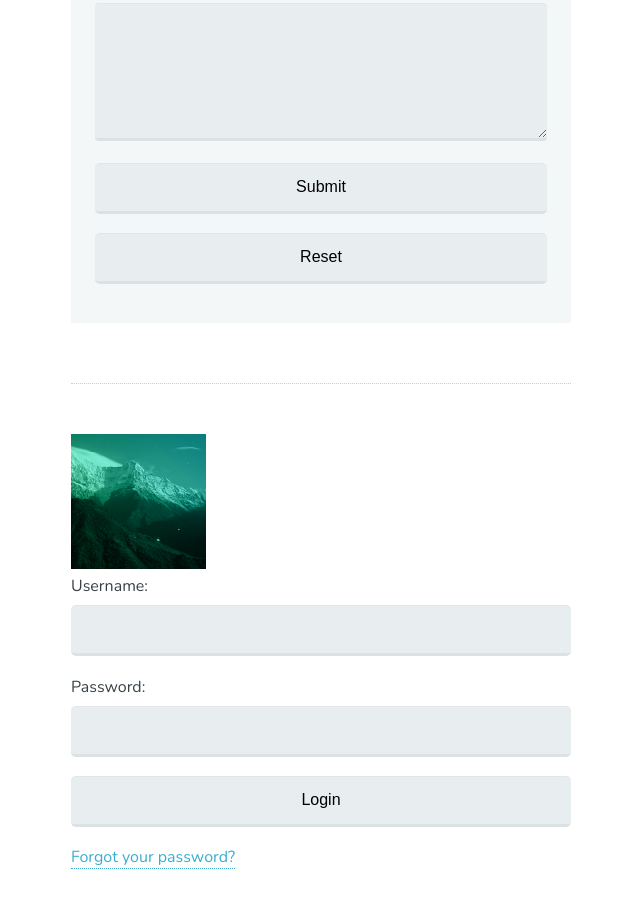
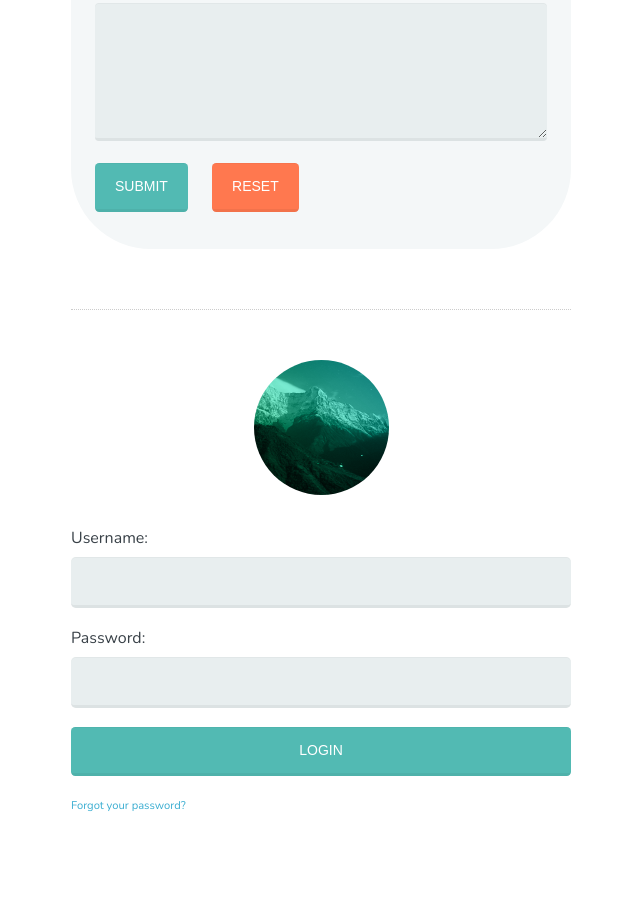
Before and after one commit to BabaSar/fsjs-Unit-3-CSS-Selectors-Course, a plain HTML site: page index.html in a window 1280 px wide. Shown: the part 368-1276 px from the top of the page, without its empty margins (319-959 px from the left). Drawn offline with nearby package versions, Linux system fonts and the light colour scheme.

Commit message:
finished
finished

```diff
--- a/css/selectors.css
+++ b/css/selectors.css
@@ -20,15 +20,80 @@ input[type="email"]{
     background: #fdfee6;
 }
 
-input[type="button"],
+
+
+
+a[target="_blank"]{
+    color: #39add1;
+    text-decoration: none; /* To remove any text decortion e.g underline, overline etc */
+    /* border-bottom: 1px dotted; */
+}
+
+/* DRY Classes ------------- */
+
+.br {
+    border-radius: 5em;
+}
+
+.avatar{
+    display: block;
+    margin: 0 auto 2em;
+}
+
+.rounded{
+    border-radius: 50%;
+}
+
+/* input[type="button"],
 input[type="reset"],
 input[type="submit"] {
     cursor: pointer;
-    /* Now the mouse icon turns into a little hand icon! Cute! */
+} */
+
+/* The above can also be written as: */
+
+.btn{
+    cursor: pointer;
+    font-size: .875em;
+    font-weight: 400;
+    color: white;
+    padding-left: 20px;
+    padding-right: 20px;
+    text-transform: uppercase;
 }
 
-a[target="_blank"]{
-    color: #39add1;
-    text-decoration: none; /* To remove the  outdated underline */
-    border-bottom: 1px dotted;
+/* hover psuedo class */
+.btn:hover{
+    opacity: .75;
 }
+
+.default {
+    background-color: #52bab3;
+}
+
+.error{
+    background-color: #ff784f;
+}
+
+/* If device is greater than or equal to, then do the following */
+@media (min-width: 769px){
+    .inln {
+        width: auto;
+        display: inline-block;
+    }
+
+    .btn + .btn {
+        margin-left: 20px;
+    }
+}
+
+/* Cominators -------------------- */
+
+form > a {
+    font-size: .7em;
+}
+
+h1 ~ label {
+    /* targets any label element that is a sibling of a h1 */
+    background: tomato;
+}
--- a/index.html
+++ b/index.html
@@ -9,7 +9,7 @@
 </head>
 <body>
 	<div id="container">
-		<form class="form-contact">
+		<form class="form-contact br">
 	  	<h1>Contact</h1>
 
 		  <label for="name">Name:</label>
@@ -21,12 +21,12 @@
      	<label for="msg">Message:</label>
      	<textarea id="msg" rows="7"></textarea>
 
-		  <input type="submit" value="Submit">
- 		  <input type="reset" value="Reset">
+		  <input class="btn default inln" type="submit" value="Submit">
+ 		  <input class="btn error inln" type="reset" value="Reset">
 		</form>
 
 		<hr>
- 		<img src="img/avatar.png" alt="Mountains">
+ 		<img class="avatar rounded" src="img/avatar.png" alt="Mountains" >
 
 		<form class="form-login">
 			<label for="username">Username:</label>
@@ -35,7 +35,7 @@
 			<label for="password">Password:</label>
 			<input type="password" id="password">
 
-			<input type="submit" value="Login">
+			<input class="btn default" type="submit" value="Login">
       <a href="#" target="_blank">Forgot your password?</a>
 		</form>
 	</div>
```
